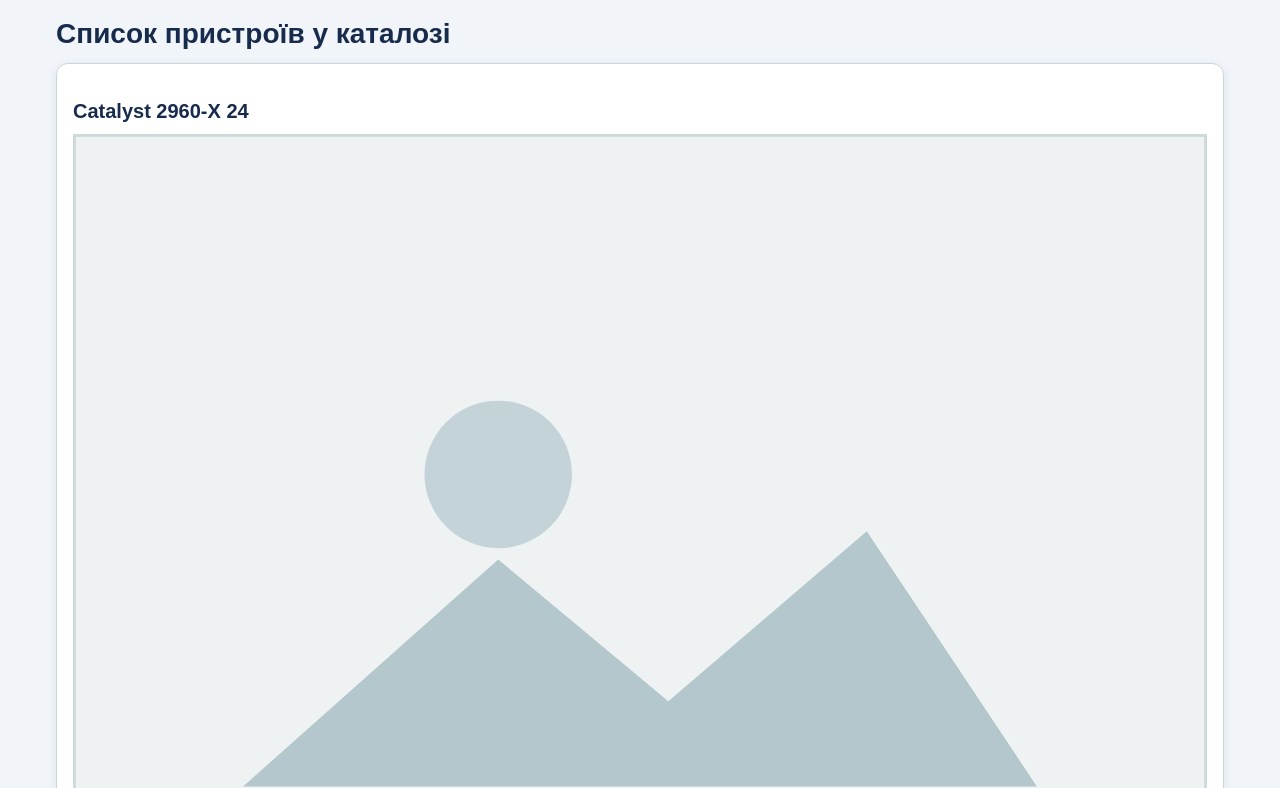
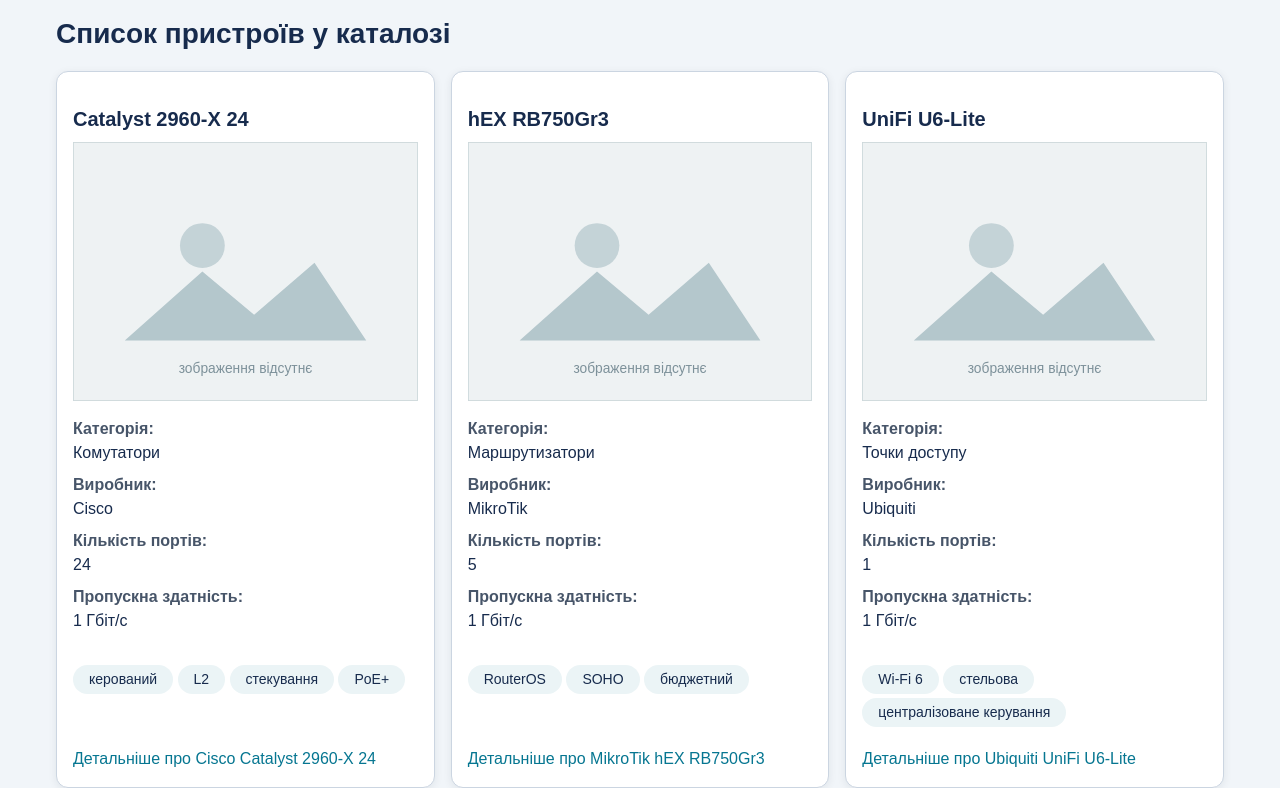
Before and after one commit to VadymLytvyniuk/webcatalog, a plain HTML site: page index.html in a window 1280 px wide. Shown: the part 164-952 px from the top of the page. Drawn offline with Linux system fonts and the light colour scheme.

Commit message:
Покращив адаптивне розташування карток каталогу

```diff
--- a/css/style.css
+++ b/css/style.css
@@ -158,9 +158,14 @@ th {
     gap: var(--space-md);
 }
 
+.cards > h2 {
+    flex: 0 0 100%;
+    margin: 0;
+}
+
 /* Картка запису */
 .card {
-    flex: 1 1 17.5rem;
+    flex: 1 1 18.5rem;
     display: flex;
     flex-direction: column;
     background-color: var(--c-surface);
@@ -171,14 +176,20 @@ th {
     transition: box-shadow 0.2s, transform 0.2s;
 }
 
-.card > a:last-child {
-    margin-top: auto;
-    align-self: flex-start;
+.card img {
+    max-width: 100%;
+    height: auto;
+    display: block;
 }
 
 .card:hover {
     box-shadow: var(--shadow-hover);
     transform: translateY(-0.1875rem);
+}
+
+.card > p:last-child {
+    margin-top: auto;
+    margin-bottom: 0;
 }
 
 /* Шапка з навігацією */
--- a/index.html
+++ b/index.html
@@ -24,7 +24,7 @@
   <main class="container">
     <h1>Мережеве обладнання</h1>
 
-    <section>
+    <section class="cards">
       <h2>Список пристроїв у каталозі</h2>
 
       <!-- Картка 1 -->
```
